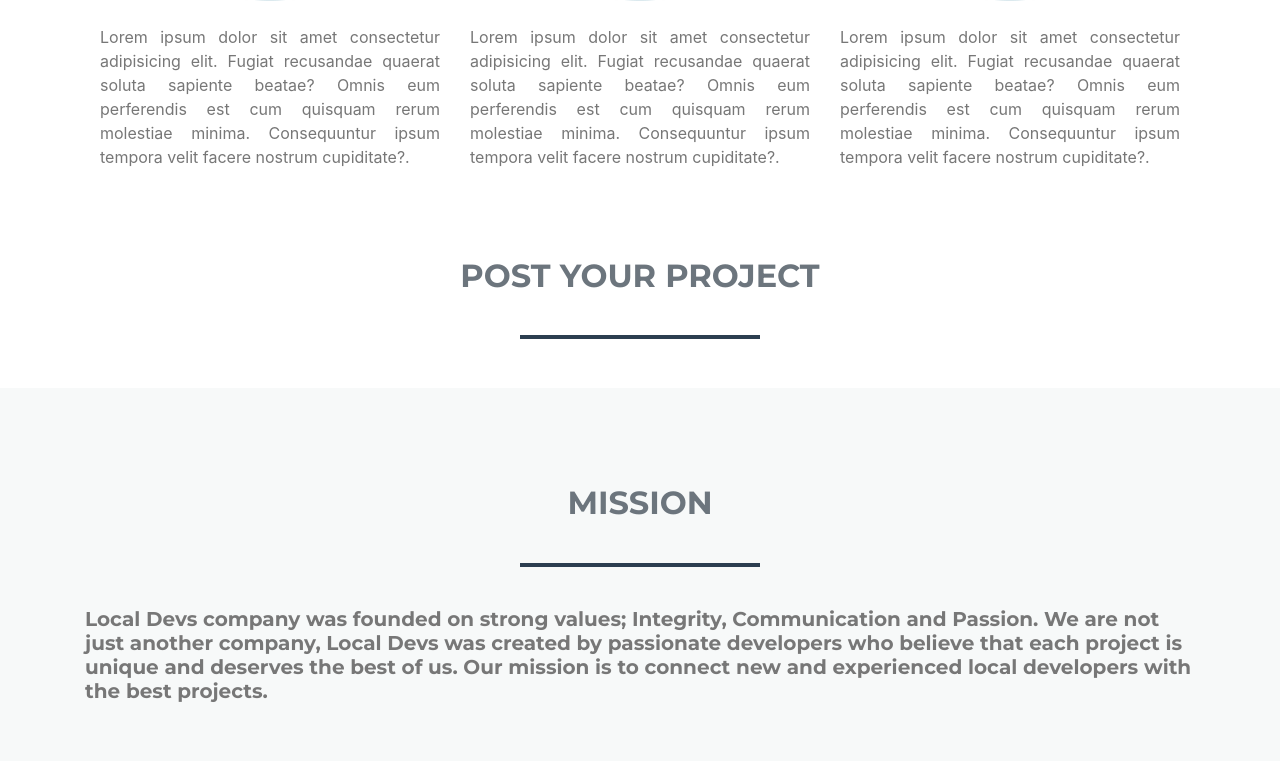
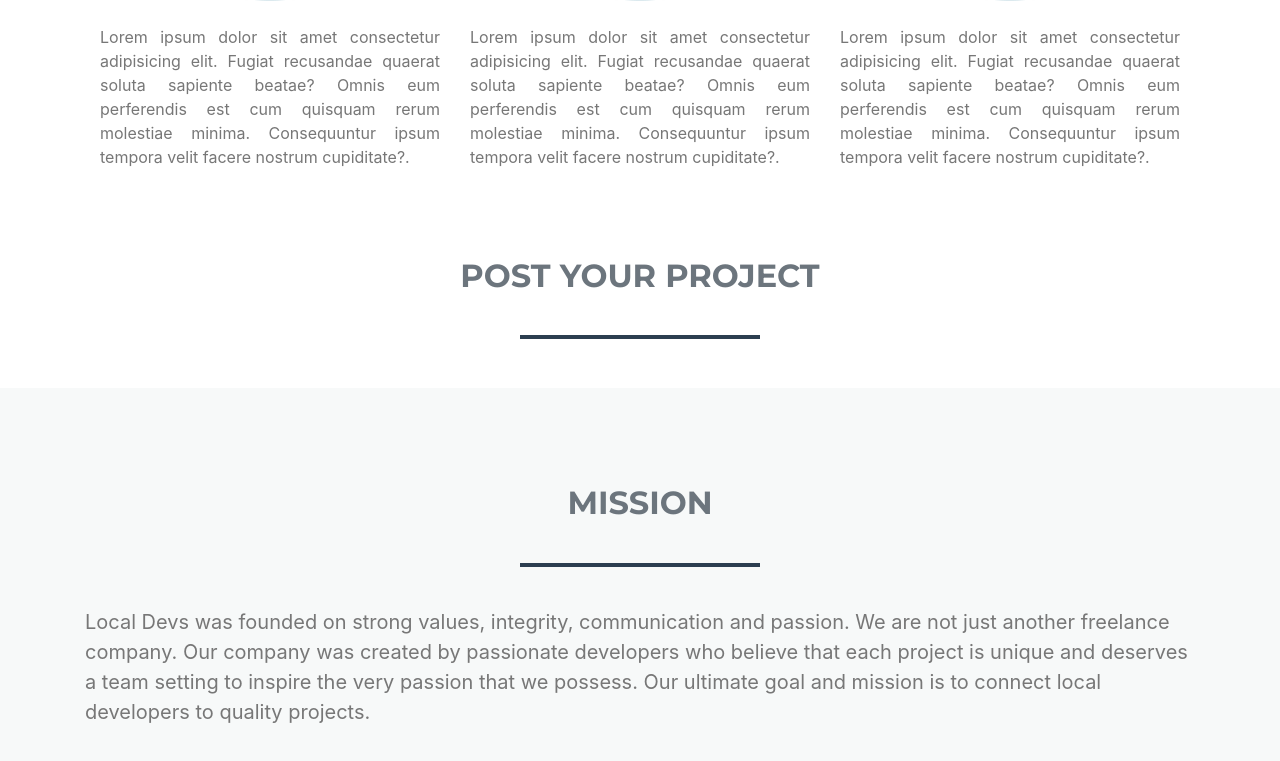
Before and after one commit to Davsip/local-devs, a React (Create React App) app in the folder client/: page / in a window 1280 px wide. Shown: the part 2851-3612 px from the top of the page. Built offline with nearby package versions, Linux system fonts and the light colour scheme; what auth0-js would draw is missing.

Commit message:
updated mission statement

```diff
--- a/client/src/App.js
+++ b/client/src/App.js
@@ -393,10 +393,8 @@ class App extends Component {
         <div className="container">
             <h2 className="text-center text-uppercase text-secondary mb-0">Mission</h2>
             <hr className="star-dark mb-6" />
-            <h5>Local Devs company was founded on strong values; Integrity, Communication and Passion. We are not just another
-                company, Local Devs was created by passionate developers who believe that each project is unique and deserves
-                the best of us. Our mission is to connect new and experienced local developers with the best projects.
-            </h5>
+            <blockquote class="blockquote">Local Devs was founded on strong values, integrity, communication and passion. We are not just another freelance company. Our company was created by passionate developers who believe that each project is unique and deserves a team setting to inspire the very passion that we possess. Our ultimate goal and mission is to connect local developers to quality projects.
+            </blockquote>
         </div>
     </div>
 
```
